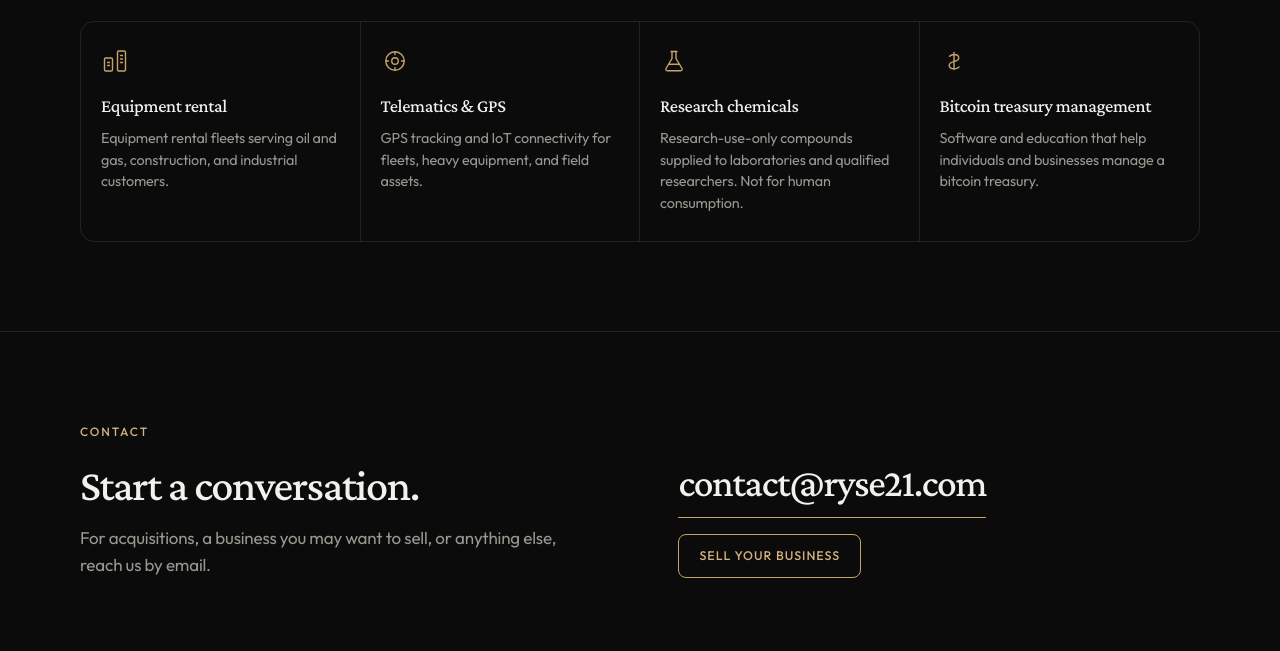
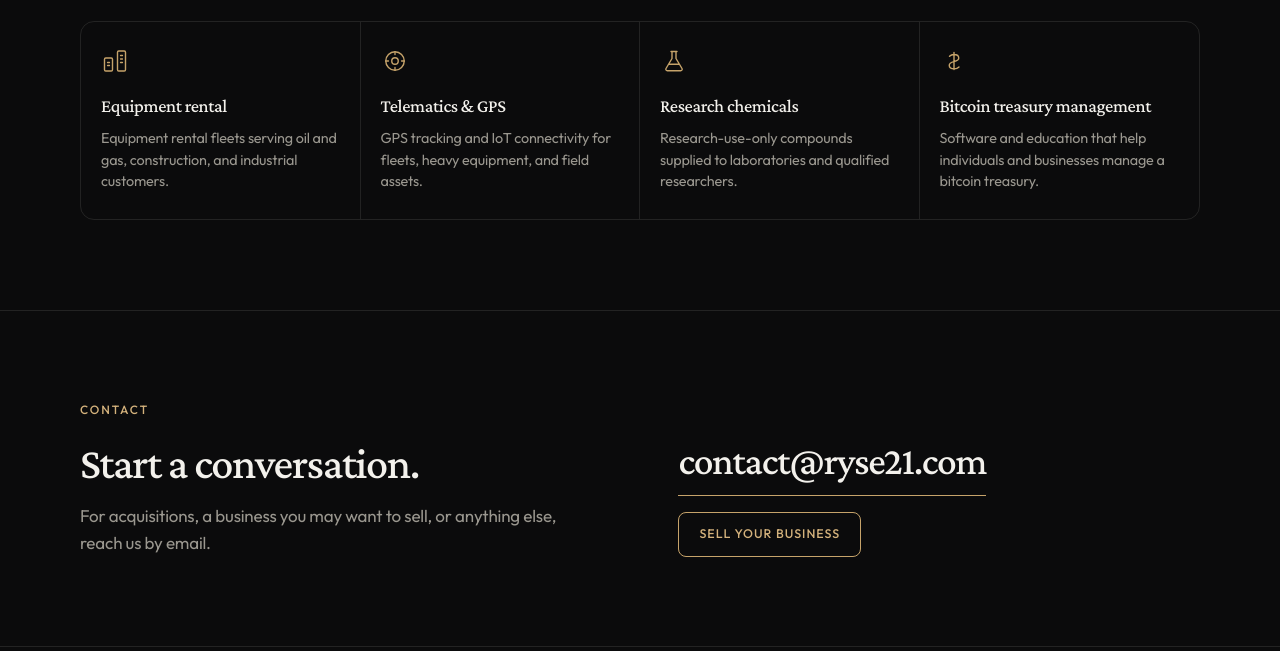
Before and after one commit to ichachere/ryse-21site, a plain HTML site: page index.html in a window 1280 px wide. Shown: the part 2960-3611 px from the top of the page. Drawn offline with Linux system fonts and the light colour scheme.

Commit message:
Trim research chemicals line

```diff
--- a/index.html
+++ b/index.html
@@ -210,7 +210,7 @@
               <path d="M11 4.5H17M12 4.5V11.5L6 21.5A1.5 1.5 0 0 0 7.3 23.75H20.7A1.5 1.5 0 0 0 22 21.5L16 11.5V4.5M8.6 17.25H19.4" stroke="currentColor" stroke-width="1.4" stroke-linecap="round" stroke-linejoin="round"/>
             </svg>
             <h3>Research chemicals</h3>
-            <p>Research-use-only compounds supplied to laboratories and qualified researchers. Not for human consumption.</p>
+            <p>Research-use-only compounds supplied to laboratories and qualified researchers.</p>
           </article>
 
           <article class="focus-item">
```
